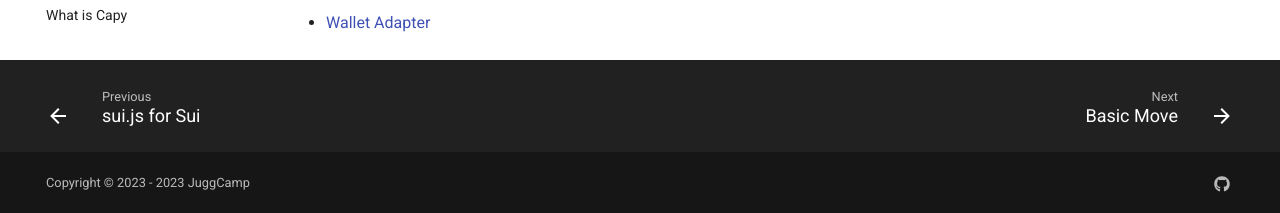
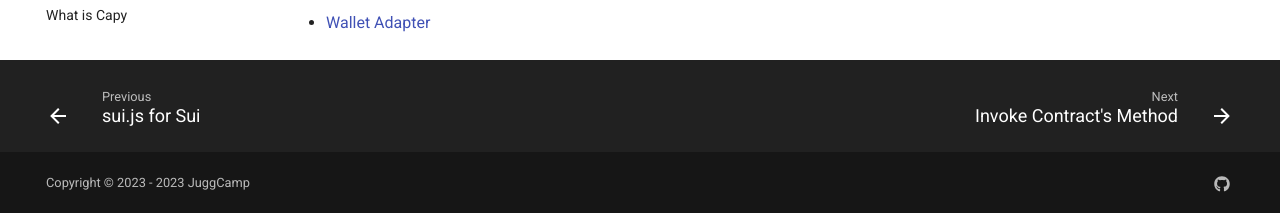
Before and after one commit to JuggCamp/sui-course, an MkDocs documentation site: the page built from docs/sui101/interact_with_sui/wallet.md, in a window 1280 px wide and 900 px high, scrolled down 2631 px. Shown: the part 684-897 px from the top of the window. Built offline with MkDocs 1.6.1 and Material for MkDocs 9.7.7, drawn with Linux system fonts in a browser that asks for light colours; comment, search, counter and statistics services are not loaded; some of the changed lines change nothing that is shown.

Commit message:
Update mkdocs.yml

```diff
--- a/mkdocs.yml
+++ b/mkdocs.yml
@@ -145,8 +145,8 @@
       - Wallet for Sui: sui101/interact_with_sui/wallet.md
 
     - Interact with Sui Contract:
-      - Invoke Contract's Method: s101/interact_with_sui_contract/invoke_contracts_method.md
-      - Programmable Transaction: ./interact_with_sui_contract/programmable_transaction.md
+      - Invoke Contract's Method: sui101/interact_with_sui_contract/invoke_contracts_method.md
+      - Programmable Transaction: sui101/interact_with_sui_contract/programmable_transaction.md
     - The Sui Move Programming:
       - Basic Move: sui101/the_sui_move_programming/basic_move.md
       - Sui Move: sui101/the_sui_move_programming/sui_move.md
```
